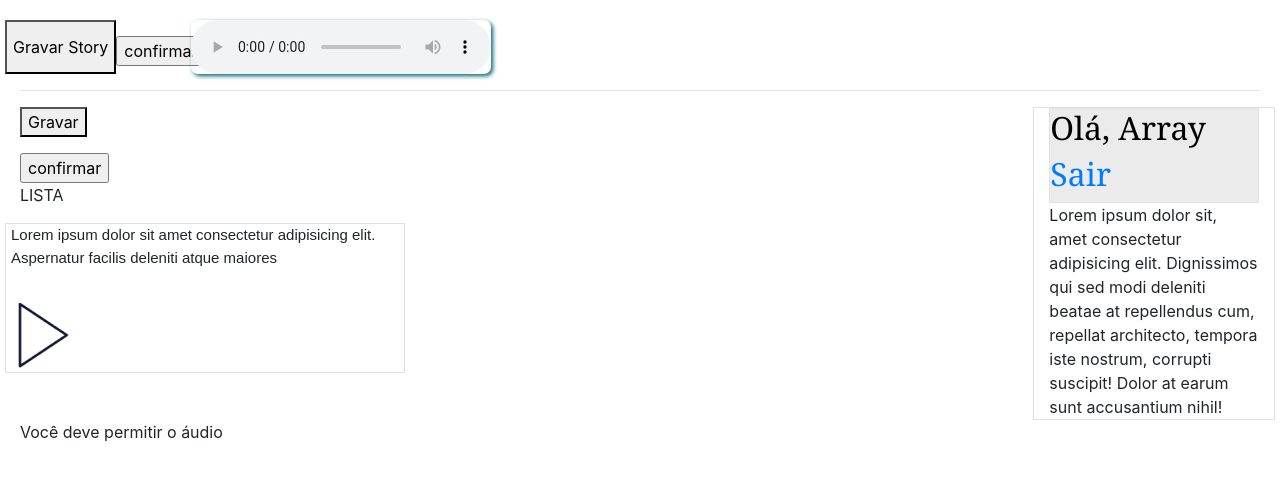
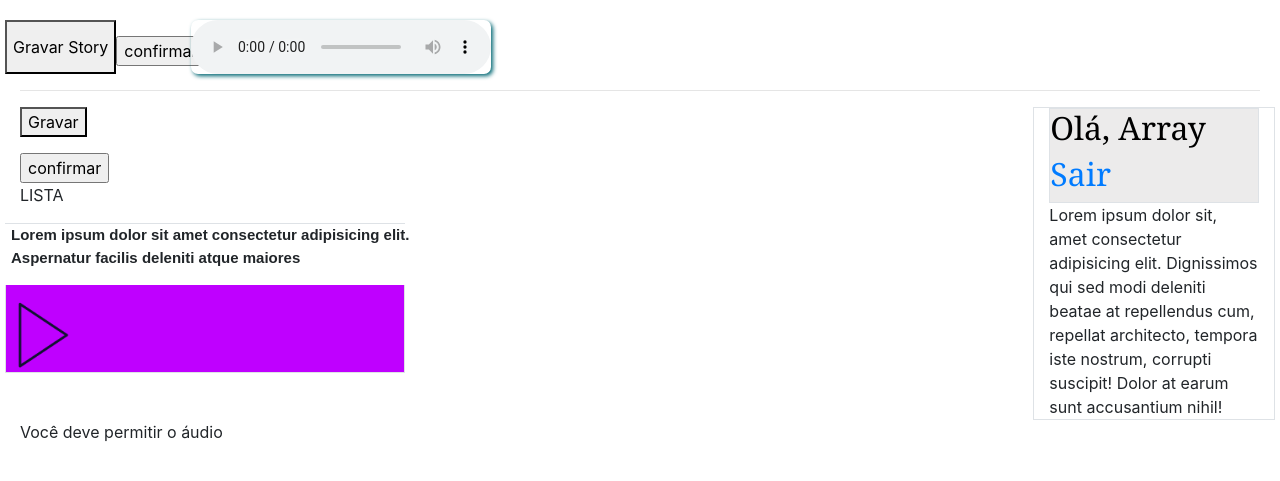
Before and after one commit to LeandroSouza36/Chat-de-Audio, a PHP site: page /painel.php in a window 1280 px wide. Shown: the top 481 px of the page. Run offline with PHP 8.4, Linux system fonts and the light colour scheme; the visitor is signed in with stand-in values (Sample User, id 1); tables that the repository leaves empty or names only in its code hold one stand-in row (values such as "Sample post"); some libraries are stand-ins or nearby versions.

Commit message:
designs basicos

```diff
--- a/painel.php
+++ b/painel.php
@@ -71,7 +71,7 @@ include('verifica_login.php');
                                 audio.play();
                             }
                         </script>
-                        <div class="row" style="padding-left:20px;">
+                        <div class="row" id="conteudoPostAudioPainel" style="padding-left:20px;">
                             <p id="conteudoPostAudio">Lorem ipsum dolor sit amet consectetur adipisicing elit. Aspernatur facilis deleniti atque maiores </p>
 
                         </div>
--- a/style.css
+++ b/style.css
@@ -2,7 +2,8 @@
     width: 400px;
     min-width: 400px;
     height: 150px;
-    min-height: 150px
+    min-height: 150px;
+    background-color:  #BF00FF;
 }
 
 audio:hover, audio:focus, audio:active
@@ -32,6 +33,7 @@ border-radius:7px 7px 7px 7px ;
 #conteudoPostAudio{
     font-size: 15px;
     font-family: Arial, Helvetica, sans-serif;
+    font-weight: bolder;
 
 }
 
@@ -44,3 +46,7 @@ border-radius:7px 7px 7px 7px ;
 
 
 }
+
+#conteudoPostAudioPainel{
+    background-color: white;
+}
```
